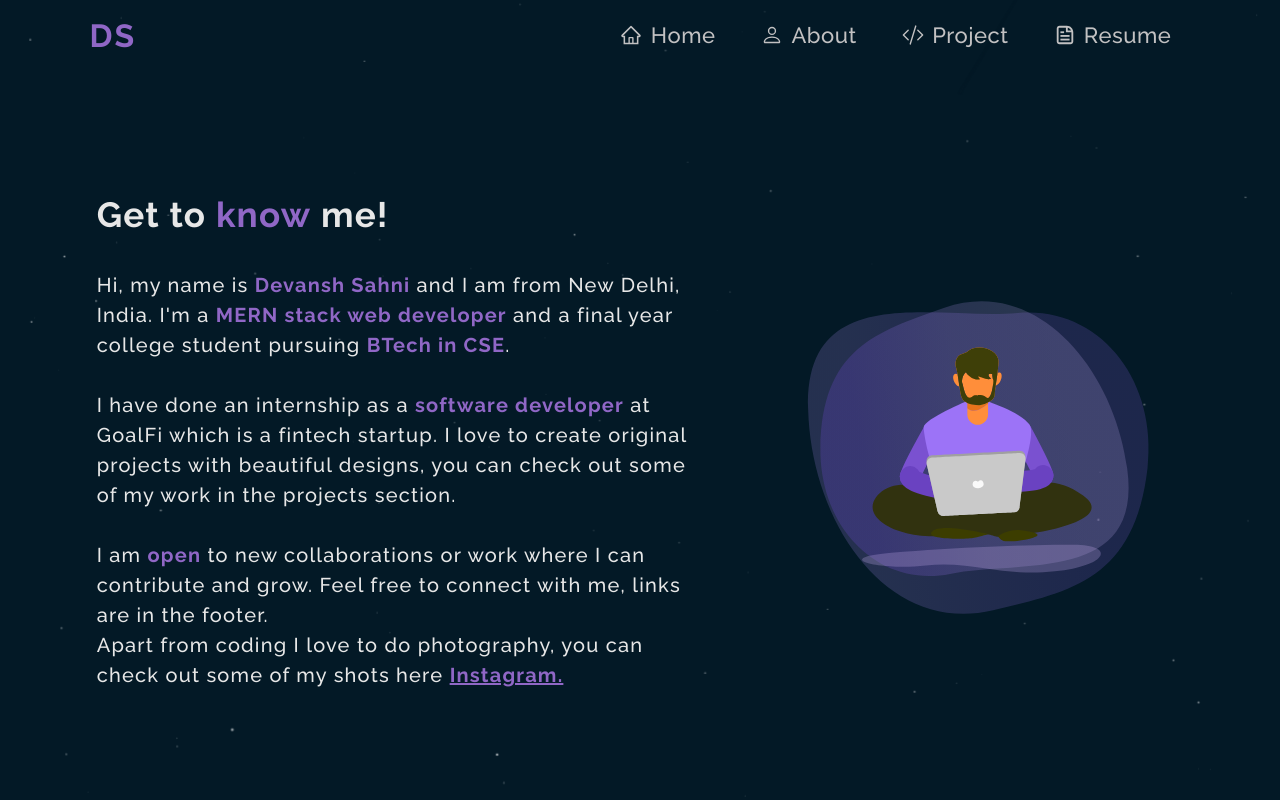
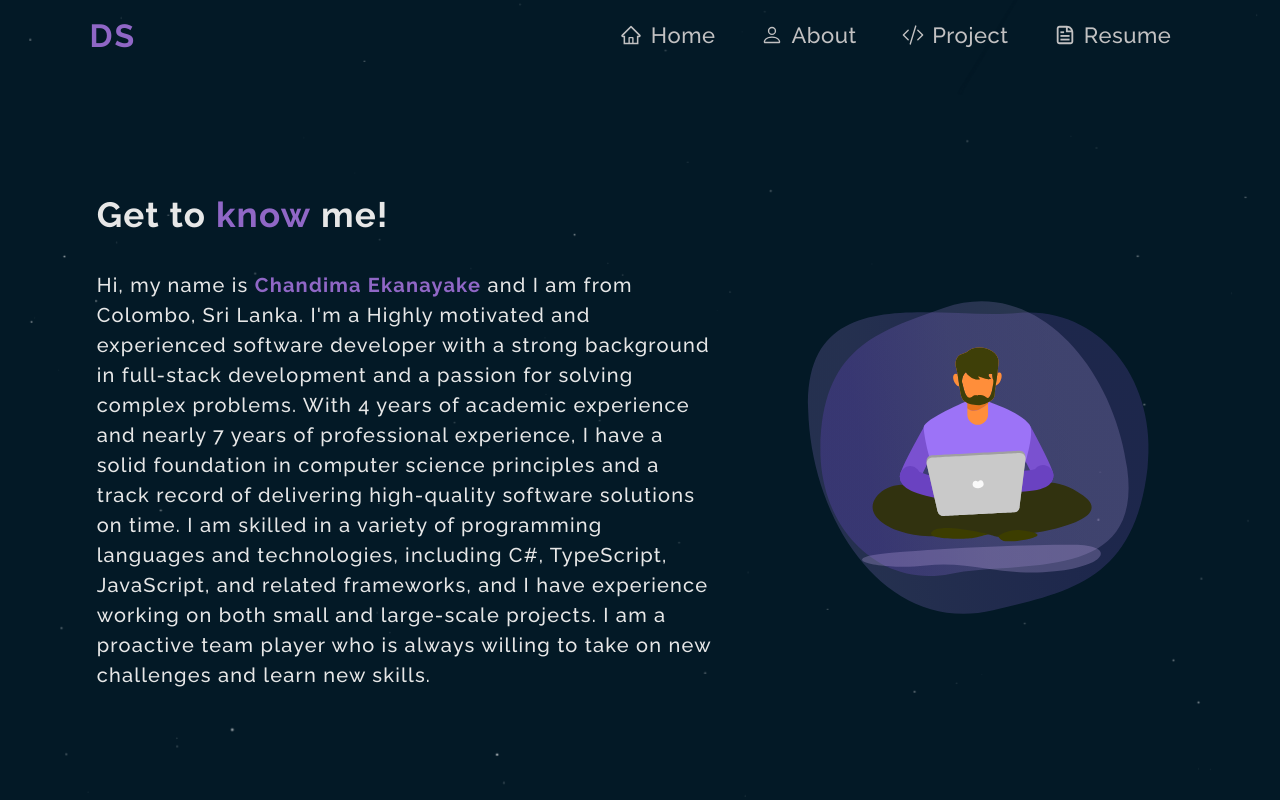
Before and after one commit to DevanshSahni/Portfolio, a React (Create React App) app: page /About in a window 1280 px wide. Shown: the top 800 px of the page. Built offline with nearby package versions, Linux system fonts and the light colour scheme.

Commit message:
overview

```diff
--- a/src/Components/About.js
+++ b/src/Components/About.js
@@ -11,18 +11,19 @@ const About = () => {
         <div className='AboutText'>
           <h1 className='AboutTextHeading' >Get to <b>know</b> me!</h1>
           <p>
-            Hi, my name is <b>Devansh Sahni</b> and I am from New Delhi, India.
-            I'm a <b>MERN stack web developer</b> and a final year college student pursuing <b>BTech in CSE</b>. <br/><br/>
-            I have done an internship as a <b>software developer</b> at GoalFi which is a fintech startup.
-            I love to create original projects with beautiful designs, you can check out some of my work in the projects section.<br/><br/>
-            I am <b>open</b> to new collaborations or work where I can contribute and grow. Feel free to connect with me, links are in the footer.<br/>
-            Apart from coding I love to do photography, you can check out some of my shots here <a href="https://www.instagram.com/devansh_sahni_/?hl=en" target='_blank'>Instagram.</a>
+            Hi, my name is <b>Chandima Ekanayake</b> and I am from Colombo, Sri Lanka.
+            I'm a Highly motivated and experienced software developer with a strong
+            background in full-stack development and a passion for solving complex problems.
+            With 4 years of academic experience and nearly 7 years of professional experience,
+            I have a solid foundation in computer science principles and a track record of delivering high-quality software solutions on time.
+            I am skilled in a variety of programming languages and technologies, including C#, TypeScript, JavaScript, and related frameworks,
+            and I have experience working on both small and large-scale projects. I am a proactive team player who is always willing to take on new challenges and learn new skills.
           </p>
         </div>
 
         <div>
           <Tilt>
-              <Lottie
+            <Lottie
               className="illustration"
               animationData={Coder}
               loop={true}
@@ -47,7 +48,7 @@ const About = () => {
         <Skills skill='Figma' />
         <Skills skill='Vercel' />
         <Skills skill='Npm' />
-        <Skills skill='Bootstrap'/>
+        <Skills skill='Bootstrap' />
 
       </div>
     </>
```
